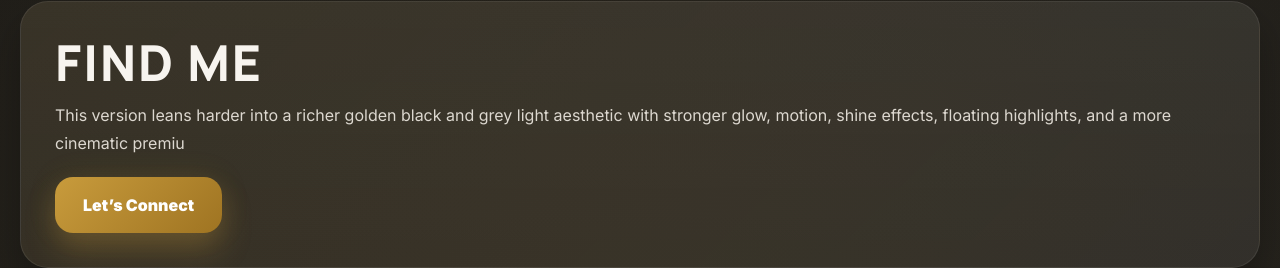
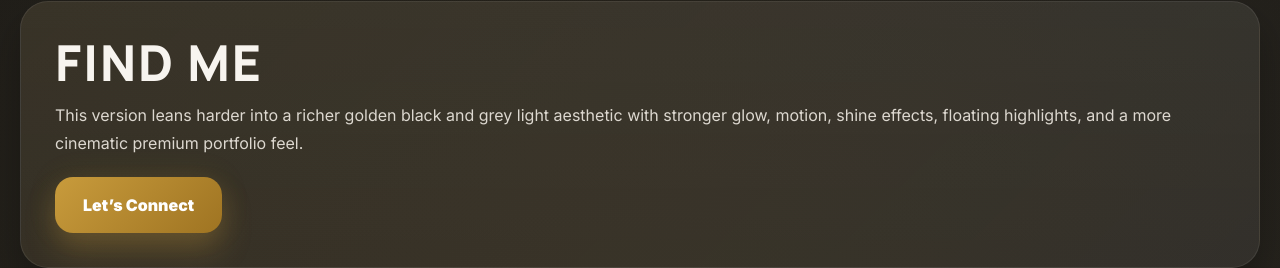
Before and after one commit to ryanosuna2026/RyanOsuna_Portfolio, a plain HTML site: page index.html in a window 1280 px wide. Shown: the part 5852-6120 px from the top of the page. Drawn offline with Linux system fonts and the light colour scheme.

Commit message:
Update index.html

```diff
--- a/index.html
+++ b/index.html
@@ -1276,7 +1276,7 @@
           <div>
             <h2 class="section-title" style="margin-bottom: 12px;">Find Me</h2>
             <p>
-              This version leans harder into a richer golden black and grey light aesthetic with stronger glow, motion, shine effects, floating highlights, and a more cinematic premiu
+              This version leans harder into a richer golden black and grey light aesthetic with stronger glow, motion, shine effects, floating highlights, and a more cinematic premium portfolio feel.
             </p>
           </div>
           <a href="#contact" class="btn btn-primary">Let’s Connect</a>
```
